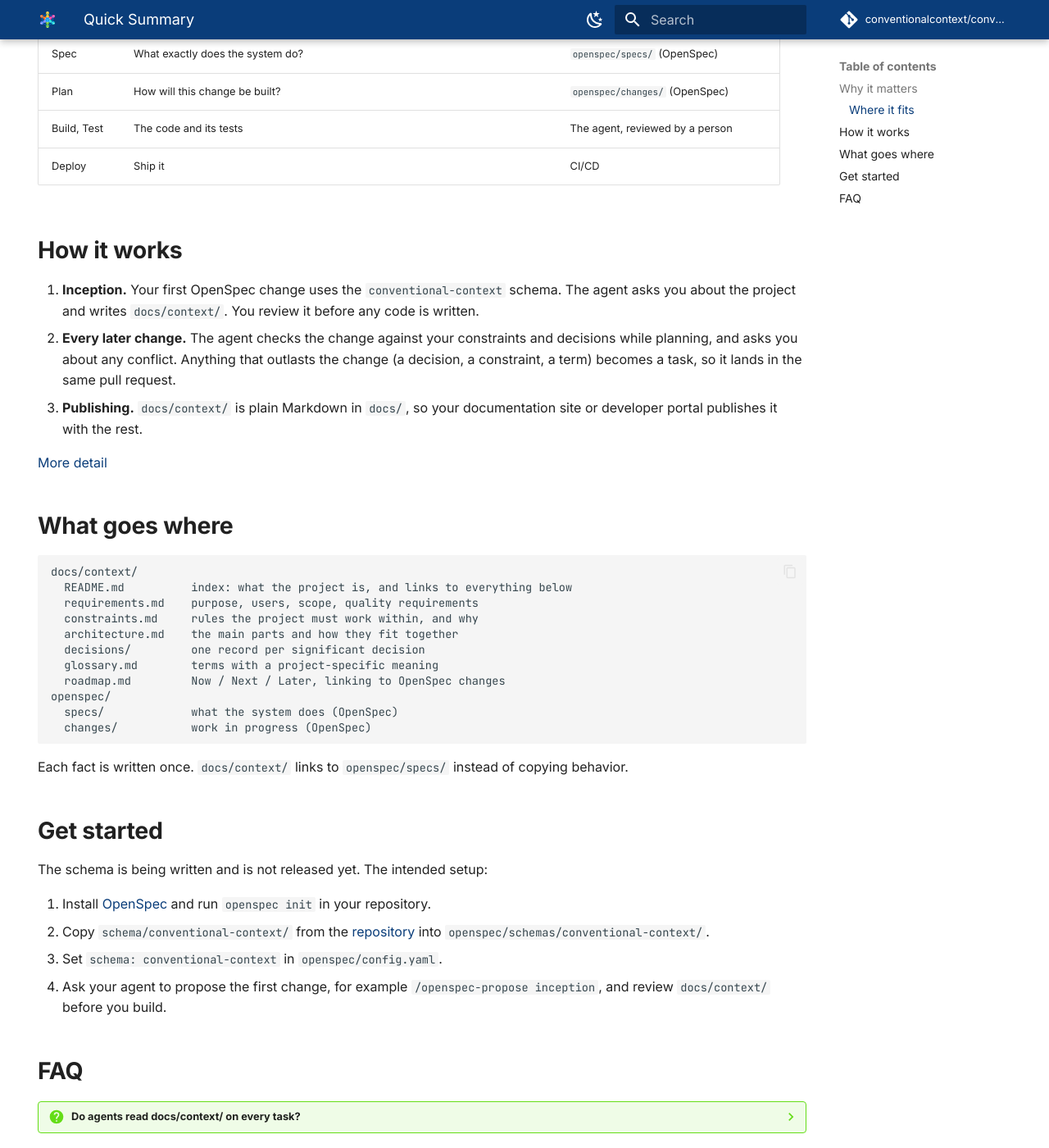
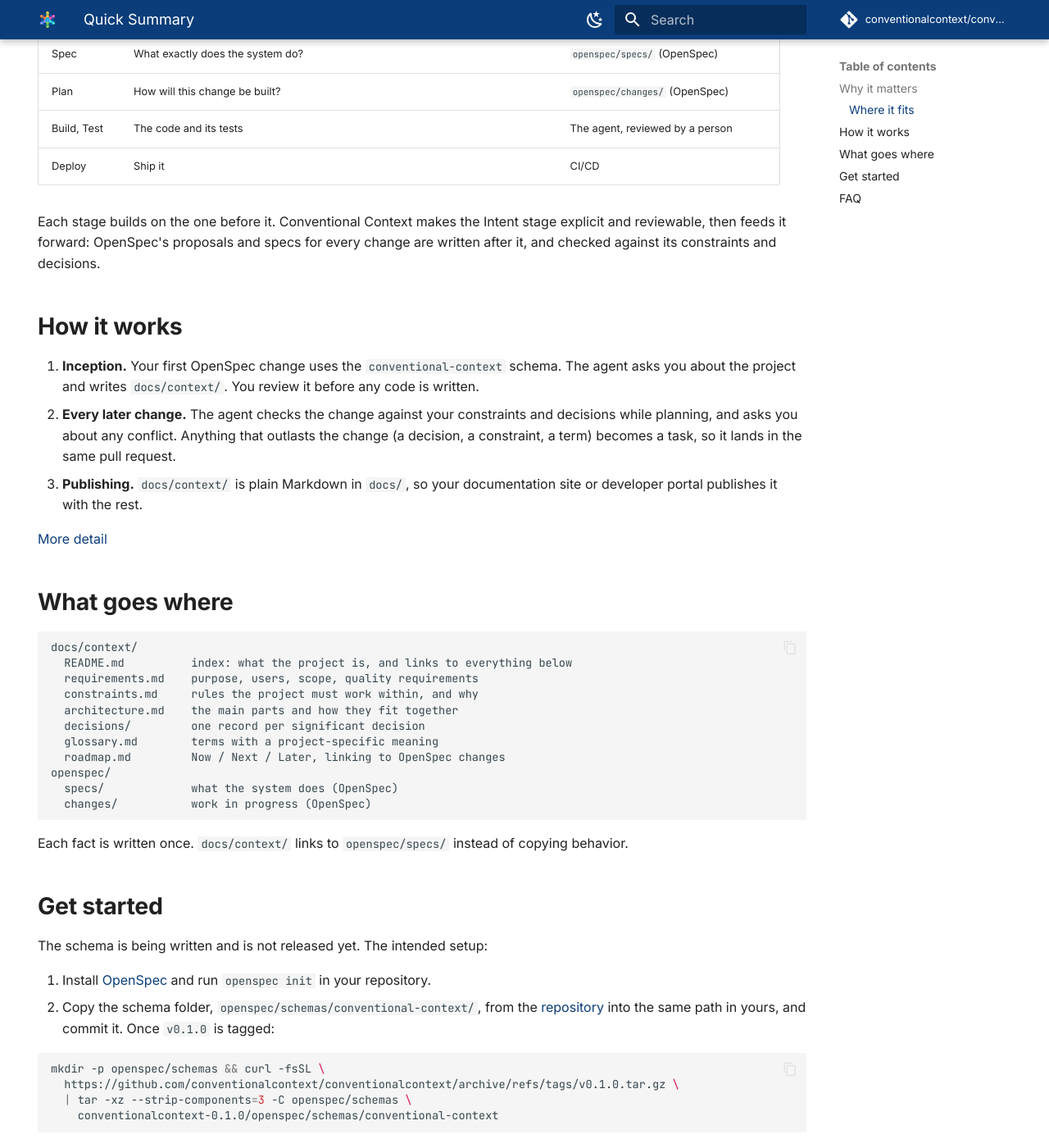
Before and after one commit to conventionalcontext/conventionalcontext, an MkDocs documentation site: the page built from docs/website/src/index.md, in a window 1280 px wide and 1400 px high, scrolled down 1271 px. Shown: the whole window at 82% size. Built offline with MkDocs 1.6.1 and Material for MkDocs 9.7.7, drawn with Linux system fonts in a browser that asks for light colours; comment, search, counter and statistics services are not loaded.

Commit message:
refactor(schema): move schema to openspec/schemas/conventional-context
The schema now lives where OpenSpec finds custom schemas, matching how
community schemas are published. This repository uses its own schema
without a symlink, and adopters copy from and to the same path. The
README and website give a one-line install from a tagged release,
tested against a simulated v0.1.0 tarball.

Co-Authored-By: Claude Opus 5.5 <noreply@anthropic.com>

````diff
--- a/docs/website/src/index.md
+++ b/docs/website/src/index.md
@@ -49,6 +49,11 @@ in the creator's head, or in an agent session only they can see.
 | Build, Test | The code and its tests | The agent, reviewed by a person |
 | Deploy | Ship it | CI/CD |
 
+Each stage builds on the one before it. Conventional Context makes the
+Intent stage explicit and reviewable, then feeds it forward: OpenSpec's
+proposals and specs for every change are written after it, and checked
+against its constraints and decisions.
+
 ## How it works
 
 1. **Inception.** Your first OpenSpec change uses the `conventional-context`
@@ -88,9 +93,17 @@ The schema is being written and is not released yet. The intended setup:
 
 1. Install [OpenSpec](https://github.com/Fission-AI/OpenSpec) and run
    `openspec init` in your repository.
-2. Copy `schema/conventional-context/` from the
-   [repository](https://github.com/conventionalcontext/conventionalcontext)
-   into `openspec/schemas/conventional-context/`.
+2. Copy the schema folder, `openspec/schemas/conventional-context/`, from
+   the [repository](https://github.com/conventionalcontext/conventionalcontext)
+   into the same path in yours, and commit it. Once `v0.1.0` is tagged:
+
+   ```bash
+   mkdir -p openspec/schemas && curl -fsSL \
+     https://github.com/conventionalcontext/conventionalcontext/archive/refs/tags/v0.1.0.tar.gz \
+     | tar -xz --strip-components=3 -C openspec/schemas \
+       conventionalcontext-0.1.0/openspec/schemas/conventional-context
+   ```
+
 3. Set `schema: conventional-context` in `openspec/config.yaml`.
 4. Ask your agent to propose the first change, for example
    `/openspec-propose inception`, and review `docs/context/` before you build.
````
Also changed, not shown: AGENTS.md (+2 -2 lines), CHANGELOG.md, README.md, openspec/schemas/conventional-context/docs-context/README.md (renamed from schema/conventional-context/docs-context/README.md), openspec/schemas/conventional-context/docs-context/architecture.md (renamed from schema/conventional-context/docs-context/architecture.md), openspec/schemas/conventional-context/docs-context/constraints.md (renamed from schema/conventional-context/docs-context/constraints.md), openspec/schemas/conventional-context/docs-context/decisions/template.md (renamed from schema/conventional-context/docs-context/decisions/template.md), openspec/schemas/conventional-context/docs-context/glossary.md (renamed from schema/conventional-context/docs-context/glossary.md), openspec/schemas/conventional-context/docs-context/requirements.md (renamed from schema/conventional-context/docs-context/requirements.md), openspec/schemas/conventional-context/docs-context/roadmap.md (renamed from schema/conventional-context/docs-context/roadmap.md), openspec/schemas/conventional-context/templates/context.md (renamed from schema/conventional-context/templates/context.md), openspec/schemas/conventional-context/templates/design.md (renamed from schema/conventional-context/templates/design.md), openspec/schemas/conventional-context/templates/proposal.md (renamed from schema/conventional-context/templates/proposal.md), openspec/schemas/conventional-context/templates/spec.md (renamed from schema/conventional-context/templates/spec.md), 1 more files, 2 other files.
